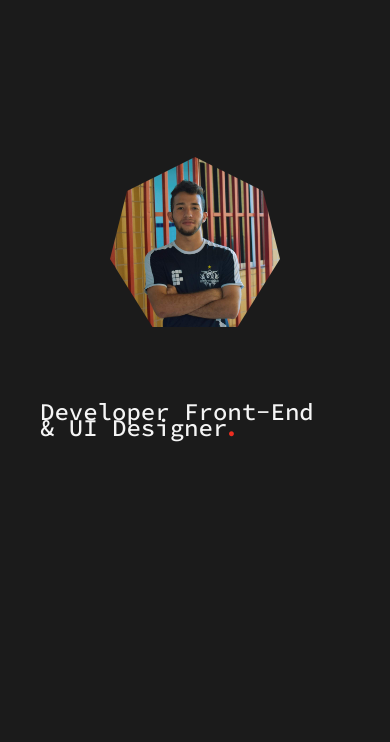
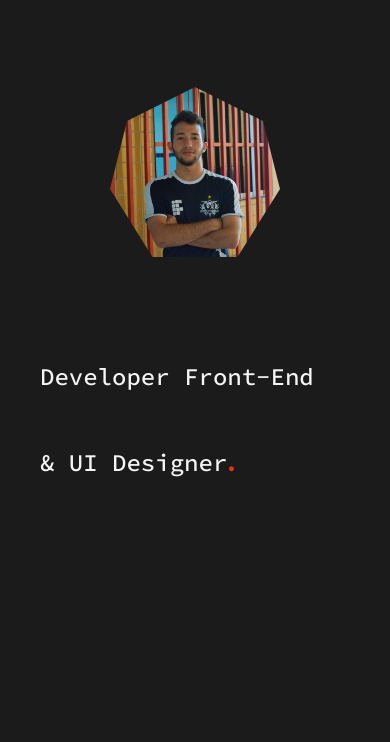
Before and after one commit to elamartine/meu_portfolio, a plain HTML site: page index.html in a window 390 px wide. Shown: the part 102-844 px from the top of the page. Drawn offline with nearby package versions, Linux system fonts and the light colour scheme.

Commit message:
update main.css

```diff
--- a/styles/main.css
+++ b/styles/main.css
@@ -77,7 +77,7 @@
 @media (max-width: 1200px){
   .main h1{
     font-size: 3rem;
-    line-height: 60px;
+
   }
   .detalhe2{
     font-size: 1rem;
@@ -104,7 +104,7 @@
 @media (max-width: 700px){
   .main h1{
     font-size: 2.5rem;
-    line-height: 50px;
+
   }
   .detalhe2{
     font-size: 1rem;
@@ -124,7 +124,7 @@
 @media (max-width: 600px){
   .main h1{
     font-size: 2rem;
-    line-height: 20px;
+
   }
   .main img{
     width: 200px;
@@ -134,7 +134,7 @@
 @media (max-width: 450px){
   .main h1{
     font-size: 1.9rem;
-    line-height: 10px;
+
   }
   .main img{
     width: 170px;
@@ -143,14 +143,13 @@
 @media (max-width: 425px){
   .main h1{
     font-size: 1.5rem;
-    line-height: 10px;
+
   }
 
 }
 @media (max-width: 350px){
   .main h1{
     font-size: 1.2rem;
-    line-height: 0px;
   }
 
 }
```
